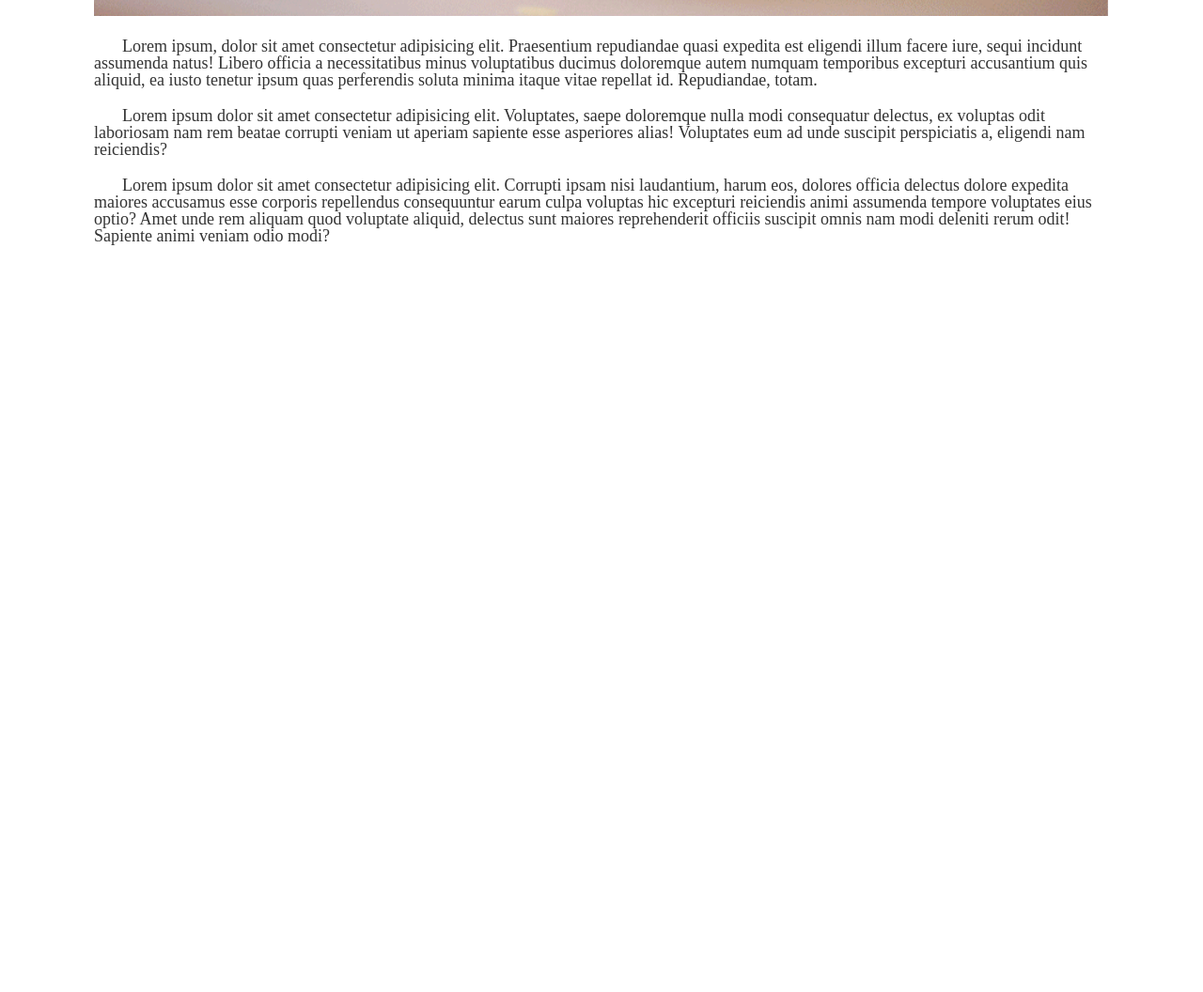
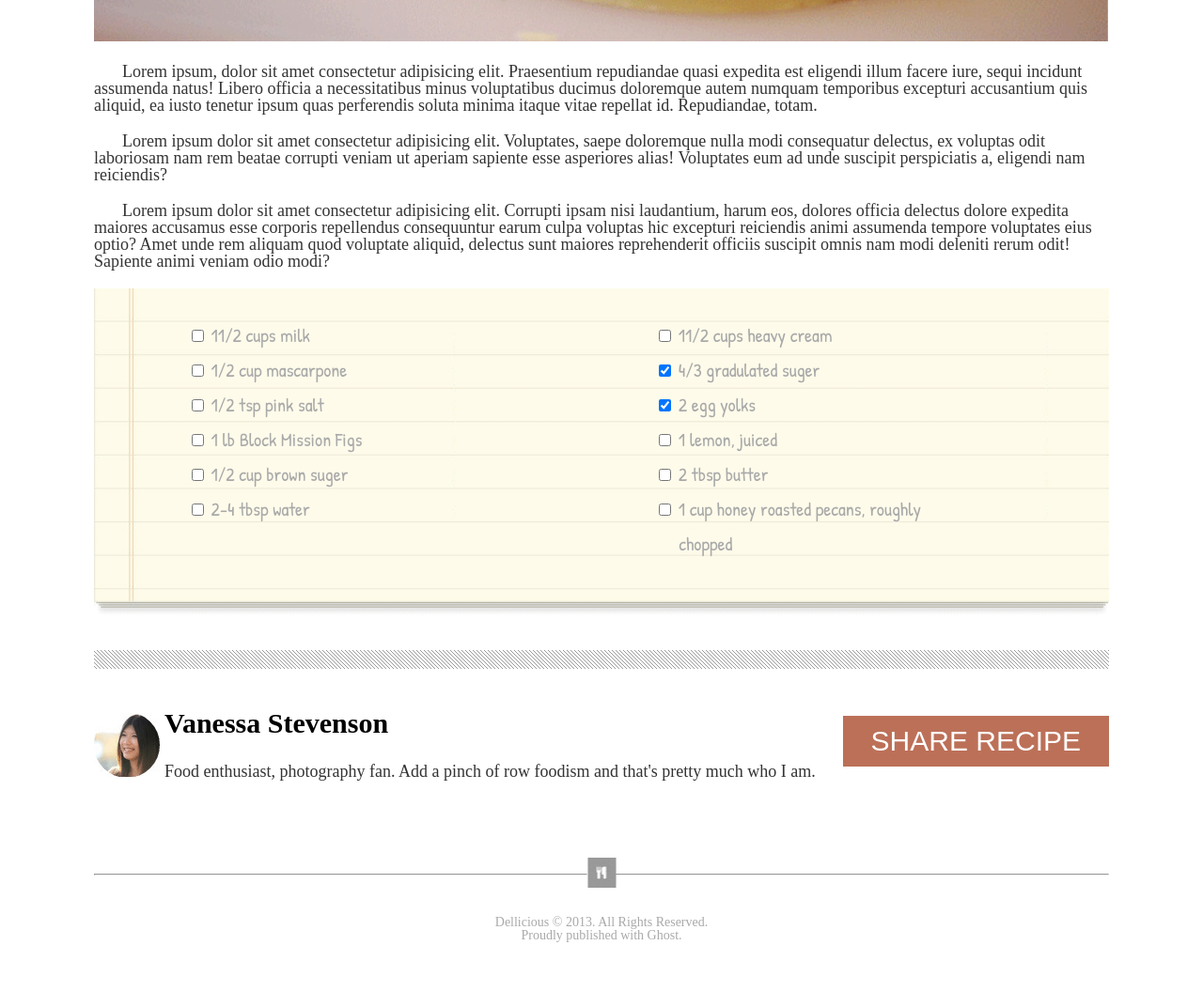
Before and after one commit to Mahmoud-Saadeh/Chocolate-pizza, a plain HTML site: page index.html in a window 1280 px wide. Shown: the part 984-2040 px from the top of the page at 94% size. Before the commit the page ends 1284 px from the top, so only its background shows below. Drawn offline with nearby package versions, Linux system fonts and the light colour scheme.

Commit message:
fiinshing

```diff
--- a/css/style.css
+++ b/css/style.css
@@ -25,7 +25,7 @@ header {
 }
 header ul {
   float: right;
-  margin-left: 700px;
+  margin-left: 870px;
   margin-top: 15px;
 }
 
@@ -39,7 +39,7 @@ header ul li:nth-child(7) {
 .hr {
   width: 100%;
   clear: both;
-  background: url('/img/hr-img.png');
+  background: url('../img/hr-img.png');
   background-repeat: repeat;
   height: 20px;
   display: block;
@@ -83,3 +83,87 @@ main p {
   margin: 20px 0px;
   text-indent: 30px;
 }
+
+#note{
+  background-image: url('../img/list-bg.png');
+ position: relative;
+  height: 350px;
+  width: 100%;
+  background-repeat: no-repeat;
+  background-size: 100% 350px;
+  padding: 40px 60px 40px 40px;
+  font-size: 20px;
+  color: #a9a9a9;
+  font-family: 'Patrick Hand', cursive;;
+margin-bottom: 20px;
+
+}
+
+#right{
+  display: inline-block ;
+ position: absolute;
+ right: 200px;
+
+
+}
+#left{
+  display: inline-block ;
+  position: absolute;
+  left: 100px;
+
+
+}
+label, input{
+margin-bottom: 20px;
+}
+label span{
+  margin-left: 25px;
+}
+main .hr{
+margin-top: 35px;
+}
+
+.profile, .name{
+  display: inline-block;
+  margin-top: 20px;
+}
+
+button{
+  float: right;
+  margin-top: 50px;
+  padding: 10px 30px 10px 30px;
+  background-color: #bc7058;
+  color: white;
+  font-size: 30px;
+  border: none;
+  font-weight:normal;
+}
+.name h4{
+font-size: 30px;
+font-weight: bold;
+line-height: 2.5;
+}
+
+.name p{
+  font-size: 18px;
+  color: #333;
+}
+
+footer{
+  margin-top: 100px;
+  position: relative;
+}
+footer img{
+
+  position: absolute;
+  left: 50%;
+  transform: translateX(-50%);
+  top: -18px;
+}
+footer p{
+  padding-top: 35px;
+  padding-bottom: 50px;
+  font-size: 14px;
+  color: #a9a9a9;
+  text-align: center;
+}
--- a/index.html
+++ b/index.html
@@ -15,6 +15,8 @@
       href="https://fonts.googleapis.com/css2?family=Open+Sans:wght@400;700&display=swap"
       rel="stylesheet"
     />
+    <link rel="preconnect" href="https://fonts.gstatic.com">
+<link href="https://fonts.googleapis.com/css2?family=Patrick+Hand&display=swap" rel="stylesheet">
     <title>Chocolate Pizza</title>
   </head>
   <body>
@@ -80,6 +82,78 @@
           deleniti rerum odit! Sapiente animi veniam odio modi?
         </p>
       </section>
+      <section id="note">
+        <div id="left">
+
+
+            <input type="checkbox">
+
+          <label for="" line-height="4">11/2 cups milk</label>
+          <br>
+          <input type="checkbox">
+          <label for="">1/2 cup mascarpone</label>
+          <br>
+          <input type="checkbox">
+          <label for="">1/2 tsp pink salt</label>
+          <br>
+          <input type="checkbox">
+          <label for="">1 lb Block Mission Figs</label>
+          <br>
+          <input type="checkbox">
+          <label for="">1/2 cup brown suger</label>
+          <br>
+          <input type="checkbox">
+          <label for="">2-4 tbsp water</label>
+        </div>
+        <div id="right">
+          <input type="checkbox">
+          <label for="">11/2 cups heavy cream</label>
+          <br>
+          <input type="checkbox" checked>
+          <label for="">4/3 gradulated suger</label>
+          <br>
+          <input type="checkbox" checked>
+          <label for="">2 egg yolks</label>
+          <br>
+          <input type="checkbox">
+          <label for="">1 lemon, juiced</label>
+          <br>
+          <input type="checkbox">
+          <label for="">2 tbsp butter</label>
+          <br>
+          <input type="checkbox">
+          <label for="">1 cup honey roasted pecans, roughly <br> <span>chopped</span> </label>
+        </div>
+      </section>
+
+      <div class="hr">
+
+      </div>
+      <section >
+        <div class="profile">
+          <img src="img/van-pic.png" alt="van">
+        </div>
+        <div class="name">
+          <h4>
+            Vanessa Stevenson
+          </h4>
+          <p>Food enthusiast, photography fan. Add a pinch of row foodism and that's pretty much who I am.</p>
+
+
+
+        </div>
+        <button>
+          SHARE RECIPE
+        </button>
+      </section>
+      <footer>
+        <hr>
+        <img src="img/small-logo.png" alt="logo">
+        <p>
+Dellicious &copy; 2013. All Rights Reserved. <br>
+Proudly published with Ghost.
+        </p>
+      </footer>
     </main>
   </body>
 </html>
```
